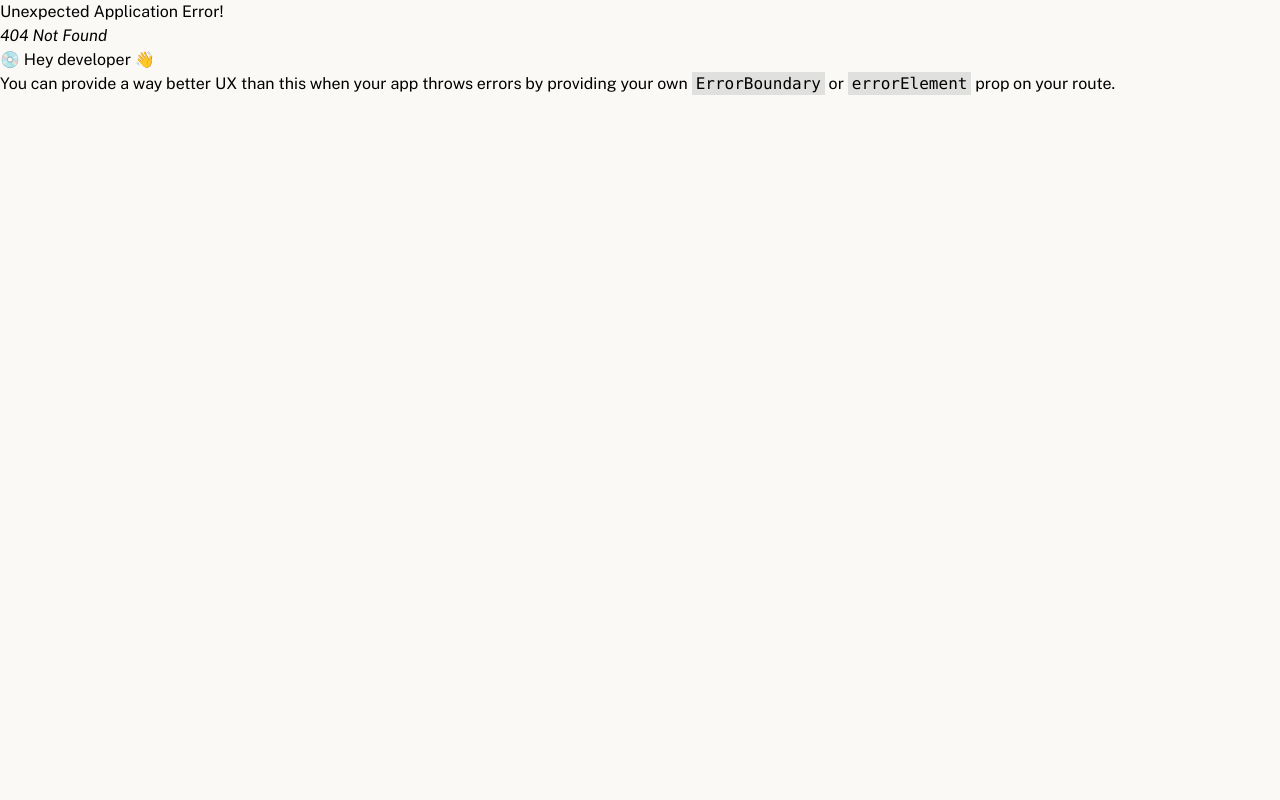
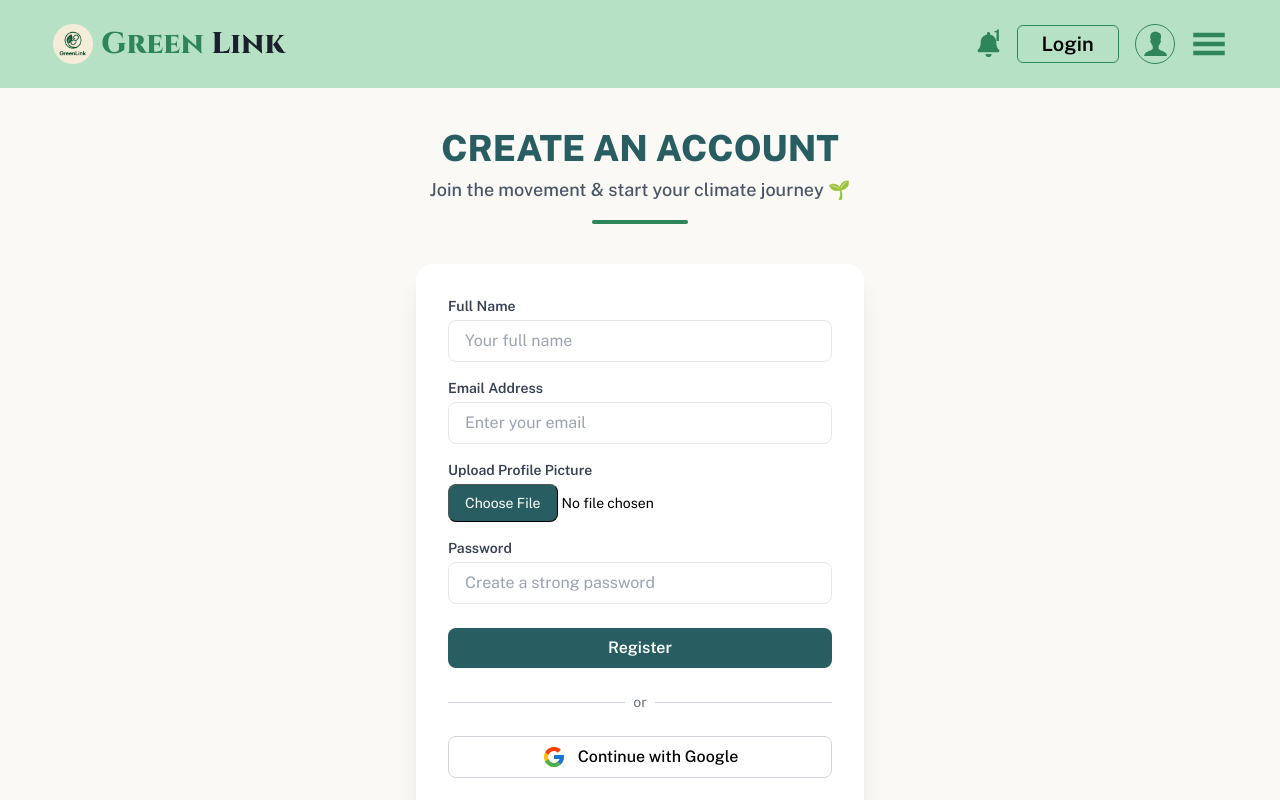
Before and after one commit to shahbaz-kamal/green-link-client, a React (Vite) app: page /register in a window 1280 px wide. Before the commit this address had no page. Shown: the top 800 px of the page. Built offline with nearby package versions, Linux system fonts and the light colour scheme.

Commit message:
register page styling done

```diff
--- /dev/null
+++ b/src/Pages/Auth/Register.jsx
@@ -0,0 +1,118 @@
+import React from "react";
+import { Link } from "react-router-dom";
+import SectionTitle from "../../Shared/SectionTitle";
+import SocialLogin from "./SocialLogin";
+
+const Register = () => {
+  return (
+    <div className="flex flex-col items-center justify-center px-4">
+      <header>
+        <SectionTitle
+          heading={"Create an Account"}
+          subHeading={"Join the movement & start your climate journey 🌱"}
+        />
+      </header>
+
+      <div className="w-full max-w-md bg-white shadow-xl rounded-2xl p-8">
+        <form>
+          {/* Name */}
+          <div className="mb-4">
+            <label
+              htmlFor="name"
+              className="block text-sm font-semibold mb-1 text-gray-700"
+            >
+              Full Name
+            </label>
+            <input
+              type="text"
+              id="name"
+              placeholder="Your full name"
+              className="w-full px-4 py-2 border rounded-lg focus:outline-none focus:ring-2 focus:ring-teal"
+              required
+            />
+          </div>
+
+          {/* Email */}
+          <div className="mb-4">
+            <label
+              htmlFor="email"
+              className="block text-sm font-semibold mb-1 text-gray-700"
+            >
+              Email Address
+            </label>
+            <input
+              type="email"
+              id="email"
+              placeholder="Enter your email"
+              className="w-full px-4 py-2 border rounded-lg focus:outline-none focus:ring-2 focus:ring-teal"
+              required
+            />
+          </div>
+
+          {/* Profile Picture Upload */}
+          <div className="mb-4">
+            <label
+              htmlFor="photo"
+              className="block text-sm font-semibold mb-1 text-gray-700"
+            >
+              Upload Profile Picture
+            </label>
+            <input
+              type="file"
+              id="photo"
+              accept="image/*"
+              className="w-full text-sm file:px-4 file:py-2 file:border file:rounded-lg file:bg-teal file:text-white file:cursor-pointer"
+            />
+          </div>
+
+          {/* Password */}
+          <div className="mb-6">
+            <label
+              htmlFor="password"
+              className="block text-sm font-semibold mb-1 text-gray-700"
+            >
+              Password
+            </label>
+            <input
+              type="password"
+              id="password"
+              placeholder="Create a strong password"
+              className="w-full px-4 py-2 border rounded-lg focus:outline-none focus:ring-2 focus:ring-teal"
+              required
+            />
+          </div>
+
+          <button
+            type="submit"
+            className="w-full bg-teal text-white py-2 rounded-lg font-semibold hover:bg-teal/90 transition"
+          >
+            Register
+          </button>
+        </form>
+
+        {/* Divider */}
+        <div className="flex items-center my-6">
+          <div className="flex-grow h-px bg-gray-300"></div>
+          <span className="mx-2 text-gray-500 text-sm">or</span>
+          <div className="flex-grow h-px bg-gray-300"></div>
+        </div>
+
+        {/* Social Login */}
+        <SocialLogin />
+
+        {/* Navigate to Login */}
+        <p className="text-center text-sm mt-6 text-gray-600">
+          <span className="mr-1">Already have an account?</span>
+          <Link
+            to="/login"
+            className="text-teal font-semibold hover:underline"
+          >
+            Log in here
+          </Link>
+        </p>
+      </div>
+    </div>
+  );
+};
+
+export default Register;
--- a/src/Router/Router.jsx
+++ b/src/Router/Router.jsx
@@ -3,6 +3,7 @@ import { createBrowserRouter } from "react-router-dom";
 import Mainlayout from "../Layouts/Mainlayout";
 import Home from "../Pages/Home/Home";
 import Login from "../Pages/Auth/Login";
+import Register from "../Pages/Auth/Register";
 
 const router = createBrowserRouter([
   {
@@ -11,6 +12,7 @@ const router = createBrowserRouter([
     children: [
       { path: "/", element: <Home></Home> },
       { path: "/login", element: <Login></Login> },
+      {path:"/register",element:<Register></Register>}
     ],
   },
 ]);
```
